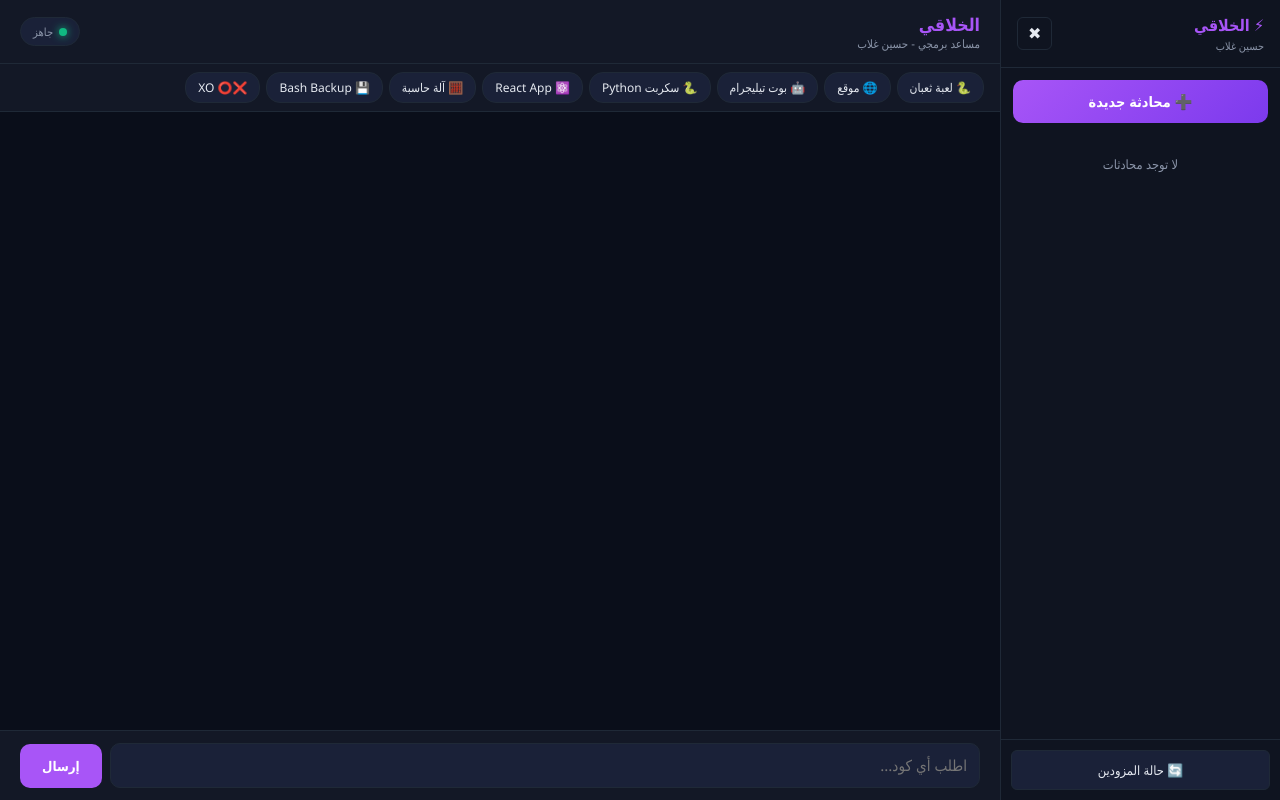
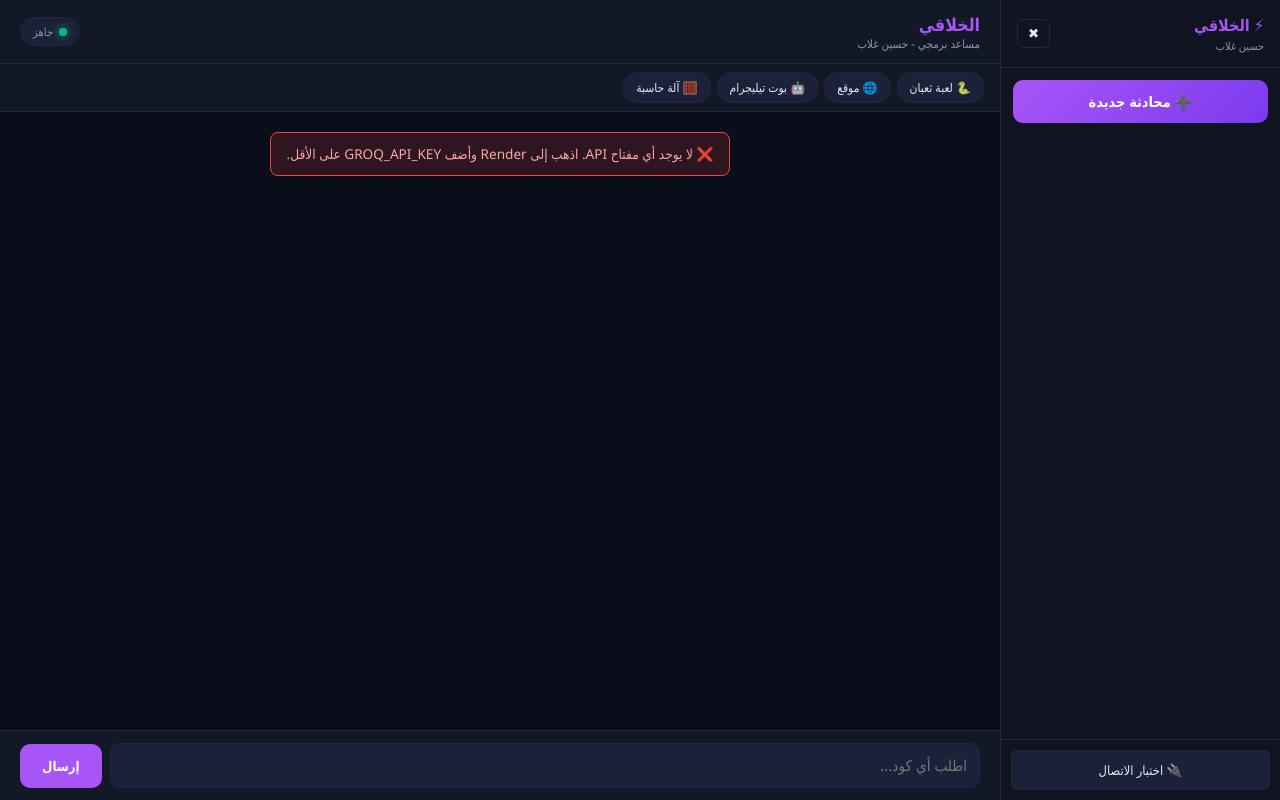
Before and after one commit to alwaqyhsyn752-eng/khallaqi-ai, a Flask app: page / in a window 1280 px wide. Run offline with Flask 3, Linux system fonts and the light colour scheme; data that the repository does not hold is empty; some libraries are stand-ins or nearby versions.

Commit message:
Update index.html

````diff
--- a/templates/index.html
+++ b/templates/index.html
@@ -10,26 +10,23 @@
 html,body{height:100%}
 body{font-family:'Segoe UI',Tahoma,sans-serif;background:var(--bg);color:var(--text);display:flex;overflow:hidden}
 
-/* Sidebar */
 .sidebar{width:280px;background:var(--sidebar);border-left:1px solid var(--border);display:flex;flex-direction:column;transition:transform .3s;z-index:10}
 .sb-header{padding:14px 16px;border-bottom:1px solid var(--border);display:flex;justify-content:space-between;align-items:center}
 .sb-header h2{font-size:1rem;color:var(--accent)}
 .sb-header .sub{font-size:.68rem;color:var(--muted);margin-top:2px}
-.new-chat-btn{margin:12px;padding:12px;background:linear-gradient(135deg,var(--accent),var(--accent2));color:#fff;border:none;border-radius:10px;cursor:pointer;font-weight:bold;font-family:inherit;font-size:.9rem;display:flex;align-items:center;justify-content:center;gap:8px;transition:opacity .15s}
+.new-chat-btn{margin:12px;padding:12px;background:linear-gradient(135deg,var(--accent),var(--accent2));color:#fff;border:none;border-radius:10px;cursor:pointer;font-weight:bold;font-family:inherit;font-size:.9rem}
 .new-chat-btn:hover{opacity:.9}
 .chats-list{flex:1;overflow-y:auto;padding:0 8px 8px}
-.chat-item{padding:10px 12px;background:transparent;color:var(--text);border:1px solid transparent;border-radius:8px;cursor:pointer;margin-bottom:4px;display:flex;justify-content:space-between;align-items:center;font-size:.85rem;transition:all .15s;font-family:inherit;width:100%;text-align:right}
+.chat-item{padding:10px 12px;background:transparent;color:var(--text);border:1px solid transparent;border-radius:8px;cursor:pointer;margin-bottom:4px;display:flex;justify-content:space-between;align-items:center;font-size:.85rem;width:100%;text-align:right;font-family:inherit}
 .chat-item:hover{background:var(--surface2)}
 .chat-item.active{background:var(--surface2);border-color:var(--accent)}
 .chat-item .title{flex:1;overflow:hidden;text-overflow:ellipsis;white-space:nowrap;margin-left:8px}
-.chat-item .del{opacity:0;padding:3px 6px;border-radius:4px;font-size:.7rem;color:var(--muted);transition:opacity .15s;background:transparent;border:none;cursor:pointer}
-.chat-item:hover .del{opacity:1}
+.chat-item .del{padding:3px 6px;border-radius:4px;font-size:.75rem;color:var(--muted);background:transparent;border:none;cursor:pointer}
 .chat-item .del:hover{background:var(--danger);color:#fff}
 .sb-footer{padding:10px;border-top:1px solid var(--border);display:flex;gap:6px}
 .sb-footer button{flex:1;padding:10px;background:var(--surface2);color:var(--text);border:1px solid var(--border);border-radius:6px;cursor:pointer;font-size:.8rem;font-family:inherit}
 .sb-footer button:hover{background:var(--accent);color:#fff}
 
-/* Main */
 .main{flex:1;display:flex;flex-direction:column;min-width:0}
 .header{background:var(--surface);padding:12px 20px;border-bottom:1px solid var(--border);display:flex;justify-content:space-between;align-items:center;gap:10px}
 .hl{display:flex;align-items:center;gap:12px}
@@ -39,42 +36,39 @@ body{font-family:'Segoe UI',Tahoma,sans-serif;background:var(--bg);color:var(--t
 .badge{display:flex;align-items:center;gap:6px;padding:6px 12px;background:var(--surface2);border:1px solid var(--border);border-radius:20px;font-size:.7rem;color:var(--muted)}
 .dot-live{width:8px;height:8px;border-radius:50%;background:var(--success);box-shadow:0 0 8px var(--success)}
 
-/* Quick bar */
 .quick-bar{padding:8px 16px;background:var(--surface);border-bottom:1px solid var(--border);display:flex;gap:6px;overflow-x:auto;scrollbar-width:none}
 .quick-bar::-webkit-scrollbar{display:none}
-.quick-bar button{padding:6px 12px;background:var(--surface2);color:var(--text);border:1px solid var(--border);border-radius:14px;cursor:pointer;font-size:.75rem;font-family:inherit;white-space:nowrap;transition:all .15s}
+.quick-bar button{padding:6px 12px;background:var(--surface2);color:var(--text);border:1px solid var(--border);border-radius:14px;cursor:pointer;font-size:.75rem;font-family:inherit;white-space:nowrap}
 .quick-bar button:hover{background:var(--accent);color:#fff;border-color:var(--accent)}
 
-/* Chat */
 .chat{flex:1;overflow-y:auto;padding:20px;display:flex;flex-direction:column;gap:14px;scroll-behavior:smooth}
-.msg{max-width:85%;padding:12px 16px;border-radius:12px;line-height:1.65;word-wrap:break-word;animation:fadeIn .2s}
-@keyframes fadeIn{from{opacity:0;transform:translateY(6px)}to{opacity:1;transform:translateY(0)}}
+.msg{max-width:85%;padding:12px 16px;border-radius:12px;line-height:1.65;word-wrap:break-word}
 .msg.user{align-self:flex-end;background:linear-gradient(135deg,var(--accent),var(--accent2));color:#fff;border-bottom-left-radius:3px}
 .msg.bot{align-self:flex-start;background:var(--surface2);border:1px solid var(--border);border-bottom-right-radius:3px}
-.msg.error{align-self:center;background:rgba(239,68,68,.15);border:1px solid var(--danger);color:#fca5a5;font-size:.85rem;text-align:center;max-width:90%}
+.msg.error{align-self:center;background:rgba(239,68,68,.15);border:1px solid var(--danger);color:#fca5a5;font-size:.85rem;text-align:center;max-width:90%;padding:10px 16px;border-radius:8px}
+.msg.info{align-self:center;background:rgba(59,130,246,.15);border:1px solid #3b82f6;color:#93c5fd;font-size:.8rem;text-align:center;padding:8px 14px;border-radius:8px}
 .sender{font-weight:bold;font-size:.72rem;opacity:.75;margin-bottom:4px}
 .content{white-space:pre-wrap}
 pre{background:var(--code);border:1px solid var(--border);border-radius:8px;padding:12px;padding-top:34px;margin:8px 0;overflow-x:auto;direction:ltr;text-align:left;font-family:'Cascadia Code','Fira Code',monospace;font-size:.82rem;position:relative;white-space:pre}
 .inline-code{background:var(--code);border:1px solid var(--border);border-radius:4px;padding:1px 5px;font-family:monospace;font-size:.85em}
-.copy-btn{position:absolute;top:6px;right:6px;background:var(--surface);color:var(--muted);border:1px solid var(--border);border-radius:4px;padding:4px 10px;cursor:pointer;font-size:.7rem;font-family:inherit;transition:all .15s}
+.copy-btn{position:absolute;top:6px;right:6px;background:var(--surface);color:var(--muted);border:1px solid var(--border);border-radius:4px;padding:4px 10px;cursor:pointer;font-size:.7rem;font-family:inherit}
 .copy-btn:hover{background:var(--accent);color:#fff}
 .copy-btn.done{background:var(--success);color:#fff;border-color:var(--success)}
 .source-badge{font-size:.65rem;color:var(--muted);margin-top:6px;padding-top:6px;border-top:1px dashed var(--border);opacity:.7}
 
 .empty{flex:1;display:flex;flex-direction:column;align-items:center;justify-content:center;gap:16px;text-align:center;padding:40px 20px}
-.empty h2{color:var(--accent);font-size:1.6rem}
+.empty h2{color:var(--accent);font-size:1.5rem}
 .empty p{color:var(--muted);max-width:500px;line-height:1.7}
 .empty .chips{display:flex;flex-wrap:wrap;gap:8px;justify-content:center;margin-top:16px}
-.empty .chips button{padding:10px 16px;background:var(--surface2);color:var(--text);border:1px solid var(--border);border-radius:20px;cursor:pointer;font-family:inherit;font-size:.85rem;transition:all .15s}
+.empty .chips button{padding:10px 16px;background:var(--surface2);color:var(--text);border:1px solid var(--border);border-radius:20px;cursor:pointer;font-family:inherit;font-size:.85rem}
 .empty .chips button:hover{background:var(--accent);color:#fff}
 
-/* Input */
 .input-area{background:var(--surface);padding:12px 20px;border-top:1px solid var(--border);display:flex;gap:8px;align-items:flex-end}
 textarea{flex:1;background:var(--surface2);border:1px solid var(--border);border-radius:10px;padding:10px 12px;color:var(--text);font-family:inherit;font-size:.95rem;resize:none;max-height:140px;min-height:44px;line-height:1.5}
 textarea:focus{outline:none;border-color:var(--accent)}
 .send-btn{background:var(--accent);color:#fff;border:none;border-radius:10px;padding:0 22px;height:44px;cursor:pointer;font-weight:bold;font-family:inherit}
 .send-btn:hover:not(:disabled){opacity:.9}
-.send-btn:disabled{opacity:.4;cursor:not-allowed}
+.send-btn:disabled{opacity:.4;cursor:not-allowed;background:var(--surface2);color:var(--muted)}
 
 .typing{align-self:flex-start;background:var(--surface2);border:1px solid var(--border);padding:12px 18px;border-radius:12px;display:flex;gap:5px}
 .typing span{width:8px;height:8px;background:var(--accent);border-radius:50%;animation:typing 1.3s infinite}
@@ -91,10 +85,9 @@ textarea:focus{outline:none;border-color:var(--accent)}
 .msg{max-width:95%}
 .input-area{padding:10px}
 }
-::-webkit-scrollbar{width:6px;height:6px}
+::-webkit-scrollbar{width:6px}
 ::-webkit-scrollbar-track{background:var(--bg)}
 ::-webkit-scrollbar-thumb{background:var(--border);border-radius:3px}
-::-webkit-scrollbar-thumb:hover{background:var(--accent)}
 </style>
 </head>
 <body>
@@ -105,12 +98,12 @@ textarea:focus{outline:none;border-color:var(--accent)}
             <h2>⚡ {{ ai_name }}</h2>
             <div class="sub">{{ developer_name }}</div>
         </div>
-        <button class="del" style="opacity:1;padding:6px 10px;font-size:1rem;border:1px solid var(--border);border-radius:6px;background:transparent;color:var(--text);cursor:pointer" onclick="toggleSidebar()">✖</button>
+        <button style="background:transparent;border:1px solid var(--border);color:var(--text);padding:6px 10px;border-radius:6px;cursor:pointer" onclick="toggleSidebar()">✖</button>
     </div>
     <button class="new-chat-btn" onclick="newChat()">➕ محادثة جديدة</button>
     <div class="chats-list" id="chatsList"></div>
     <div class="sb-footer">
-        <button onclick="checkStatus()">🔄 حالة المزودين</button>
+        <button onclick="testConnection()">🔌 اختبار الاتصال</button>
     </div>
 </aside>
 <div class="overlay" id="overlay" onclick="toggleSidebar()"></div>
@@ -131,11 +124,7 @@ textarea:focus{outline:none;border-color:var(--accent)}
         <button onclick="quickPrompt('اكتب لعبة ثعبان Python كود كامل')">🐍 لعبة ثعبان</button>
         <button onclick="quickPrompt('اكتب موقع HTML CSS JS كامل')">🌐 موقع</button>
         <button onclick="quickPrompt('اكتب بوت تيليجرام Python كود كامل')">🤖 بوت تيليجرام</button>
-        <button onclick="quickPrompt('اكتب سكربت Python مفيد كامل')">🐍 سكربت Python</button>
-        <button onclick="quickPrompt('اكتب تطبيق مهام React كامل')">⚛️ React App</button>
         <button onclick="quickPrompt('اكتب آلة حاسبة Python Tkinter كود كامل')">🧮 آلة حاسبة</button>
-        <button onclick="quickPrompt('اكتب سكربت Bash للنسخ الاحتياطي كامل')">💾 Bash Backup</button>
-        <button onclick="quickPrompt('اكتب لعبة XO Python كود كامل')">❌⭕ XO</button>
     </div>
 
     <div class="chat" id="chat"></div>
@@ -150,11 +139,12 @@ textarea:focus{outline:none;border-color:var(--accent)}
 // ═══ Constants ═══
 let USER_ID = localStorage.getItem('khallaqi_user_id');
 if (!USER_ID) {
-    USER_ID = 'user_' + Math.random().toString(36).slice(2) + Date.now();
+    USER_ID = 'u_' + Math.random().toString(36).slice(2) + Date.now();
     localStorage.setItem('khallaqi_user_id', USER_ID);
 }
 let currentChatId = null;
 let chats = [];
+let isSending = false;
 
 const chatEl = document.getElementById('chat');
 const inputEl = document.getElementById('input');
@@ -162,20 +152,68 @@ const sendBtn = document.getElementById('sendBtn');
 const sidebar = document.getElementById('sidebar');
 const overlay = document.getElementById('overlay');
 
-// ═══ Sidebar ═══
+console.log('[INIT] USER_ID =', USER_ID);
+
+// ═══ UI helpers ═══
 function toggleSidebar() {
     sidebar.classList.toggle('open');
     overlay.classList.toggle('show');
 }
 
+function showError(text) {
+    if (chatEl.querySelector('.empty')) chatEl.innerHTML = '';
+    const d = document.createElement('div');
+    d.className = 'msg error';
+    d.textContent = text;
+    chatEl.appendChild(d);
+    chatEl.scrollTop = chatEl.scrollHeight;
+}
+
+function showInfo(text) {
+    const d = document.createElement('div');
+    d.className = 'msg info';
+    d.textContent = text;
+    chatEl.appendChild(d);
+    chatEl.scrollTop = chatEl.scrollHeight;
+}
+
+// ═══ API helper - يعرض كل الأخطاء بوضوح ═══
+async function api(url, options = {}) {
+    console.log('[API]', options.method || 'GET', url);
+    try {
+        const r = await fetch(url, options);
+        const raw = await r.text();
+        console.log('[API] Response status:', r.status, 'body:', raw.substring(0, 200));
+        let data;
+        try {
+            data = JSON.parse(raw);
+        } catch (e) {
+            console.error('[API] JSON parse error:', e, 'raw:', raw.substring(0, 300));
+            throw new Error('السيرفر أرجع رداً غير متوقع (قد يكون السيرفر متوقفاً أو هناك خطأ داخلي)');
+        }
+        if (!r.ok && !data.error) {
+            throw new Error('HTTP ' + r.status + ' - ' + (data.message || 'خطأ غير معروف'));
+        }
+        return data;
+    } catch (e) {
+        console.error('[API] Fetch failed:', e);
+        if (e.name === 'TypeError' && e.message.includes('fetch')) {
+            throw new Error('تعذّر الاتصال بالسيرفر. قد يكون متوقفاً أو بطيئاً — أعد المحاولة بعد 30 ثانية.');
+        }
+        throw e;
+    }
+}
+
 // ═══ Chats ═══
 async function loadChats() {
     try {
-        const r = await fetch('/chats?user_id=' + encodeURIComponent(USER_ID));
-        const d = await r.json();
+        const d = await api('/chats?user_id=' + encodeURIComponent(USER_ID));
         chats = d.chats || [];
         renderChats();
-    } catch(e) { console.error(e); }
+        console.log('[CHATS] loaded:', chats.length);
+    } catch (e) {
+        console.error('[CHATS] loadChats failed:', e);
+    }
 }
 
 function renderChats() {
@@ -188,57 +226,67 @@ function renderChats() {
     chats.forEach(c => {
         const btn = document.createElement('div');
         btn.className = 'chat-item' + (c.id === currentChatId ? ' active' : '');
-        btn.innerHTML = `<span class="title">💬 ${escapeHtml(c.title)}</span>`;
-        btn.onclick = (e) => {
-            if (e.target.classList.contains('del')) return;
-            openChat(c.id);
-        };
+        const t = document.createElement('span');
+        t.className = 'title';
+        t.textContent = '💬 ' + (c.title || 'محادثة');
+        btn.appendChild(t);
         const del = document.createElement('button');
         del.className = 'del';
         del.textContent = '🗑️';
         del.onclick = (e) => { e.stopPropagation(); deleteChat(c.id); };
         btn.appendChild(del);
+        btn.onclick = (e) => {
+            if (e.target.classList.contains('del')) return;
+            openChat(c.id);
+        };
         list.appendChild(btn);
     });
 }
 
 async function newChat() {
+    console.log('[CHAT] newChat called');
     try {
-        const r = await fetch('/chats', {
+        const d = await api('/chats', {
             method: 'POST',
             headers: {'Content-Type': 'application/json'},
             body: JSON.stringify({user_id: USER_ID})
         });
-        const d = await r.json();
-        if (d.chat_id) {
-            currentChatId = d.chat_id;
-            await loadChats();
-            showEmptyChat();
-            if (window.innerWidth <= 768) toggleSidebar();
+        if (!d.chat_id) {
+            showError('❌ فشل إنشاء محادثة: ' + (d.error || 'رد غير متوقع'));
+            return;
         }
-    } catch(e) { console.error(e); }
+        currentChatId = d.chat_id;
+        console.log('[CHAT] created:', currentChatId);
+        await loadChats();
+        showEmptyChat();
+        if (window.innerWidth <= 768) toggleSidebar();
+    } catch (e) {
+        showError('❌ فشل إنشاء محادثة: ' + e.message);
+    }
 }
 
 async function openChat(chatId) {
+    console.log('[CHAT] opening:', chatId);
     currentChatId = chatId;
     await loadChats();
     chatEl.innerHTML = '';
     try {
-        const r = await fetch(`/chats/${chatId}/messages?user_id=` + encodeURIComponent(USER_ID));
-        const d = await r.json();
+        const d = await api(`/chats/${chatId}/messages?user_id=` + encodeURIComponent(USER_ID));
         if (d.messages && d.messages.length > 0) {
             d.messages.forEach(m => addMsg(m.content, m.role === 'user' ? 'user' : 'bot', null, false));
         } else {
             showEmptyChat();
         }
-    } catch(e) { console.error(e); }
+    } catch (e) {
+        showError('❌ فشل تحميل الرسائل: ' + e.message);
+    }
     if (window.innerWidth <= 768) toggleSidebar();
 }
 
 async function deleteChat(chatId) {
     if (!confirm('حذف هذه المحادثة؟')) return;
     try {
-        await fetch('/chats/' + chatId, {
+        await api('/chats/' + chatId, {
             method: 'DELETE',
             headers: {'Content-Type': 'application/json'},
             body: JSON.stringify({user_id: USER_ID})
@@ -248,10 +296,12 @@ async function deleteChat(chatId) {
             showEmptyChat();
         }
         await loadChats();
-    } catch(e) { console.error(e); }
+    } catch (e) {
+        showError('❌ فشل الحذف: ' + e.message);
+    }
 }
 
-// ═══ Chat display ═══
+// ═══ Display ═══
 function escapeHtml(s) {
     return String(s).replace(/[&<>"']/g, c => ({'&':'&amp;','<':'&lt;','>':'&gt;','"':'&quot;',"'":'&#39;'}[c]));
 }
@@ -263,7 +313,7 @@ function showEmptyChat() {
             <p>اطلب أي كود برمجي بأي لغة. سأكتبه كاملاً مع الشرح.</p>
             <div class="chips">
                 <button onclick="quickPrompt('اكتب لعبة ثعبان Python كود كامل')">🐍 لعبة ثعبان</button>
-                <button onclick="quickPrompt('اكتب موقع شخصي HTML CSS كامل')">🌐 موقع شخصي</button>
+                <button onclick="quickPrompt('اكتب موقع شخصي HTML CSS كامل')">🌐 موقع</button>
                 <button onclick="quickPrompt('اكتب بوت تيليجرام Python كامل')">🤖 بوت تيليجرام</button>
                 <button onclick="quickPrompt('اكتب آلة حاسبة Tkinter كود كامل')">🧮 آلة حاسبة</button>
             </div>
@@ -274,18 +324,16 @@ function addMsg(text, who, source, save = true) {
     if (chatEl.querySelector('.empty')) chatEl.innerHTML = '';
     const div = document.createElement('div');
     div.className = 'msg ' + who;
-
-    if (who !== 'error') {
+    if (who !== 'error' && who !== 'info') {
         const s = document.createElement('div');
         s.className = 'sender';
         s.textContent = who === 'user' ? 'أنت:' : 'الخلاقي:';
         div.appendChild(s);
     }
-
     const content = document.createElement('div');
     content.className = 'content';
 
-    if (who === 'error') {
+    if (who === 'error' || who === 'info') {
         content.textContent = text;
     } else {
         const parts = text.split('```');
@@ -350,54 +398,84 @@ function showTyping() {
     chatEl.appendChild(d);
     chatEl.scrollTop = chatEl.scrollHeight;
 }
-function hideTyping() { document.getElementById('typingIndicator')?.remove(); }
+function hideTyping() { const e = document.getElementById('typingIndicator'); if (e) e.remove(); }
 
-// ═══ Send ═══
+// ═══ SEND - النسخة المحسّنة ═══
 async function sendMsg() {
+    if (isSending) {
+        console.log('[SEND] already sending, ignored');
+        return;
+    }
     const text = inputEl.value.trim();
-    if (!text) return;
-    if (!currentChatId) {
-        await newChat();
-        if (!currentChatId) return;
+    if (!text) {
+        console.log('[SEND] empty text');
+        return;
     }
 
+    console.log('[SEND] start, text length:', text.length, 'currentChatId:', currentChatId);
+
+    // إن لم يكن هناك محادثة، أنشئ واحدة أولاً
+    if (!currentChatId) {
+        showInfo('⏳ جاري إنشاء محادثة جديدة...');
+        try {
+            const d = await api('/chats', {
+                method: 'POST',
+                headers: {'Content-Type': 'application/json'},
+                body: JSON.stringify({user_id: USER_ID})
+            });
+            if (!d.chat_id) {
+                showError('❌ تعذّر إنشاء محادثة: ' + (d.error || 'رد غير متوقع'));
+                return;
+            }
+            currentChatId = d.chat_id;
+            chatEl.innerHTML = '';
+            await loadChats();
+        } catch (e) {
+            showError('❌ تعذّر إنشاء محادثة: ' + e.message);
+            return;
+        }
+    }
+
+    isSending = true;
     addMsg(text, 'user');
     inputEl.value = '';
     inputEl.style.height = 'auto';
     sendBtn.disabled = true;
+    sendBtn.textContent = '...';
     showTyping();
     document.getElementById('activeProvider').textContent = 'يفكر...';
 
     try {
-        const res = await fetch('/chat', {
+        const data = await api('/chat', {
             method: 'POST',
             headers: {'Content-Type': 'application/json'},
-            body: JSON.stringify({ message: text, chat_id: currentChatId, user_id: USER_ID })
+            body: JSON.stringify({
+                message: text,
+                chat_id: currentChatId,
+                user_id: USER_ID
+            })
         });
-        const raw = await res.text();
-        let data;
-        try { data = JSON.parse(raw); }
-        catch(e) {
-            hideTyping();
-            addMsg('رد غير متوقع من السيرفر', 'error');
-            sendBtn.disabled = false;
-            return;
-        }
+
         hideTyping();
 
         if (data.response) {
             addMsg(data.response, 'bot', data.source);
             document.getElementById('activeProvider').textContent = data.source || 'جاهز';
-            loadChats(); // تحديث العنوان
+            loadChats();
         } else if (data.error) {
-            addMsg(data.error, 'error');
+            showError('❌ ' + data.error);
             document.getElementById('activeProvider').textContent = 'فشل';
+        } else {
+            showError('❌ رد فارغ من السيرفر');
         }
-    } catch(e) {
+    } catch (e) {
         hideTyping();
-        addMsg('فشل الاتصال: ' + e.message, 'error');
+        showError('❌ ' + e.message);
+        document.getElementById('activeProvider').textContent = 'خطأ';
     } finally {
+        isSending = false;
         sendBtn.disabled = false;
+        sendBtn.textContent = 'إرسال';
         inputEl.focus();
     }
 }
@@ -411,21 +489,49 @@ inputEl.addEventListener('keydown', e => {
     if (e.key === 'Enter' && !e.shiftKey) { e.preventDefault(); sendMsg(); }
 });
 
-async function checkStatus() {
+// ═══ اختبار الاتصال ═══
+async function testConnection() {
+    chatEl.innerHTML = '';
+    showInfo('⏳ جاري اختبار الاتصال بالسيرفر...');
     try {
         const r = await fetch('/status');
         const d = await r.json();
-        const names = [];
-        if (d.providers.groq) names.push('Groq');
-        if (d.providers.cloudflare) names.push('Cloudflare');
-        if (d.providers.gemini) names.push('Gemini');
-        if (d.providers.openrouter) names.push('OpenRouter');
-        alert('المزودون المتاحون:\n' + (names.length ? names.join('\n') : 'لا يوجد أي مزود'));
-    } catch(e) { alert('فشل الاتصال'); }
+        chatEl.innerHTML = '';
+        showInfo('✅ السيرفر يعمل');
+        const p = d.providers || {};
+        let msg = 'المزودون المتاحون:\n';
+        msg += '• Groq: ' + (p.groq ? '✅' : '❌') + '\n';
+        msg += '• Cloudflare: ' + (p.cloudflare ? '✅' : '❌') + '\n';
+        msg += '• Gemini: ' + (p.gemini ? '✅' : '❌') + '\n';
+        msg += '• OpenRouter: ' + (p.openrouter ? '✅' : '❌');
+        showInfo(msg);
+        if (!p.groq && !p.cloudflare && !p.gemini && !p.openrouter) {
+            showError('❌ لا يوجد أي مفتاح API مضاف! اذهب إلى Render > Environment وأضف واحداً على الأقل.');
+        }
+    } catch (e) {
+        chatEl.innerHTML = '';
+        showError('❌ فشل الاتصال: ' + e.message);
+    }
 }
 
 // ═══ Init ═══
 window.addEventListener('load', async () => {
+    console.log('[INIT] page loaded');
+    // اختبار سريع أولاً
+    try {
+        const r = await fetch('/status');
+        const d = await r.json();
+        console.log('[INIT] status:', d);
+        const p = d.providers || {};
+        if (!p.groq && !p.cloudflare && !p.gemini && !p.openrouter) {
+            showError('❌ لا يوجد أي مفتاح API. اذهب إلى Render وأضف GROQ_API_KEY على الأقل.');
+            return;
+        }
+    } catch (e) {
+        showError('❌ فشل الاتصال بالسيرفر. تحقق من أن التطبيق يعمل على Render.');
+        return;
+    }
+
     await loadChats();
     if (chats.length > 0) {
         await openChat(chats[0].id);
````
